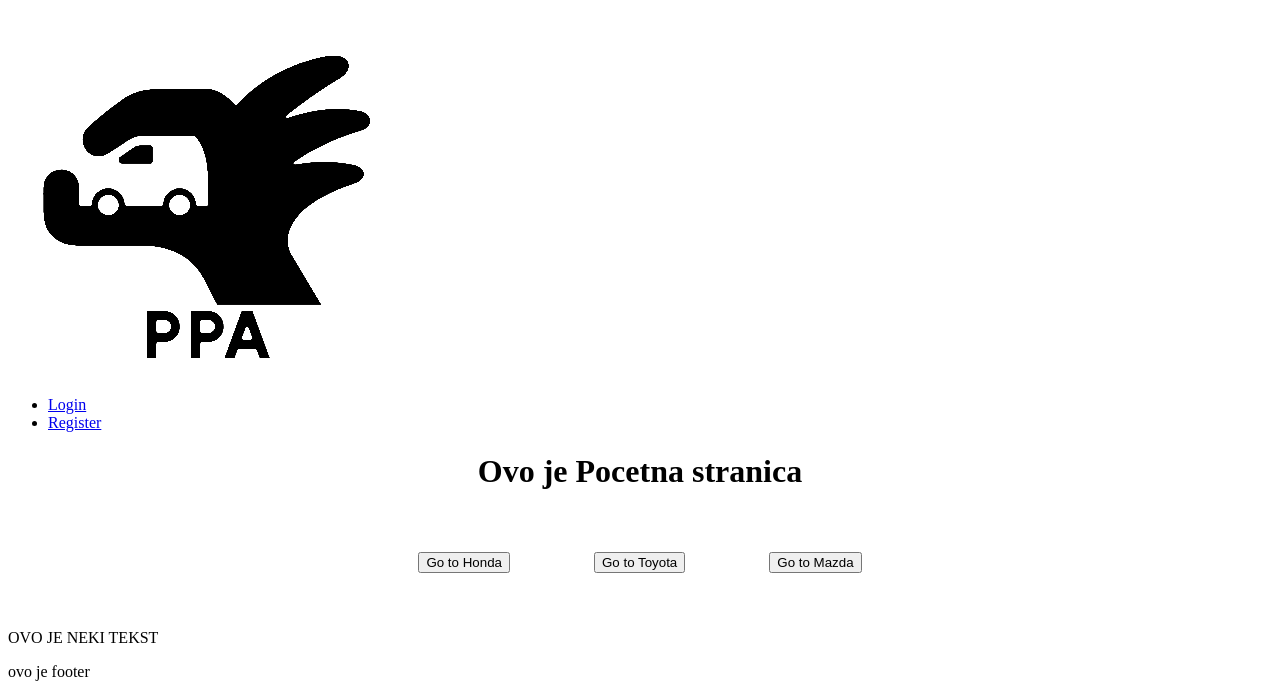
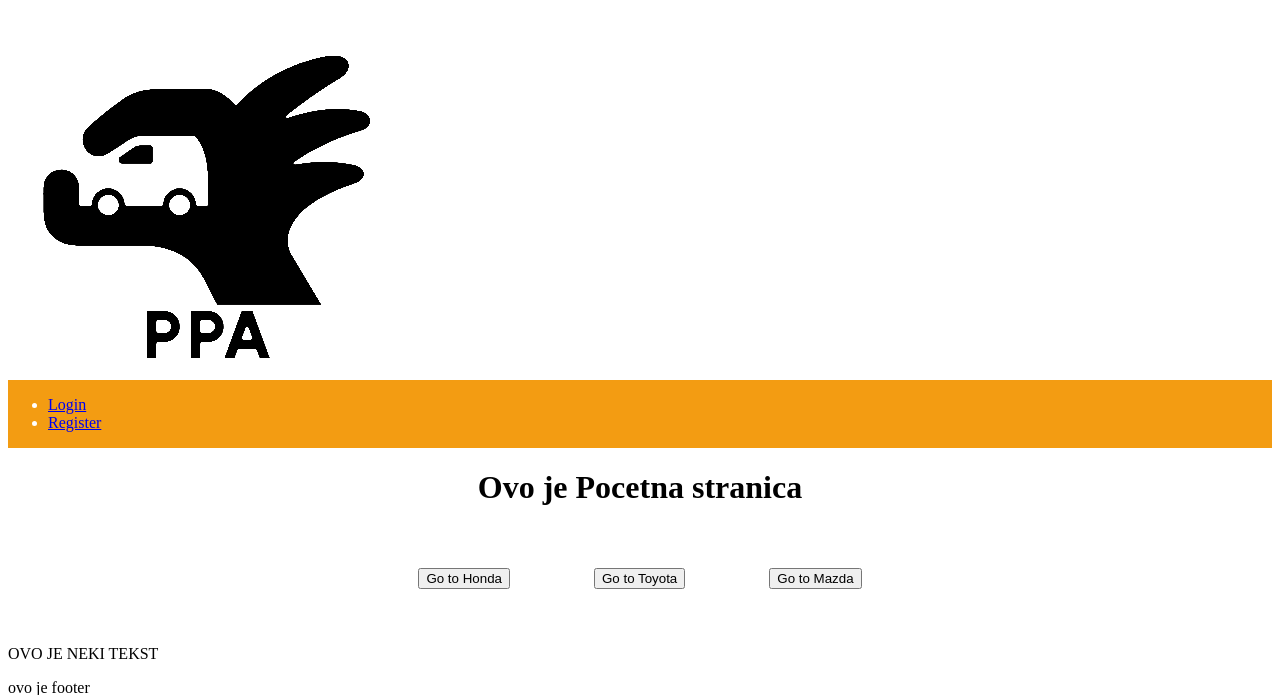
Before and after one commit to soffijamilic/maturski, a Flask app: page / in a window 1280 px wide. Shown: the top 695 px of the page. Run offline with Flask 3, Linux system fonts and the light colour scheme.

Commit message:
logo i navbar

```diff
--- a/app.py
+++ b/app.py
@@ -1,5 +1,5 @@
 import os
-from flask import Flask,request,render_template
+from flask import Flask,render_template#request
 
 app = Flask(__name__)
 app.config['LOGO_FOLDER'] = 'static/slike'
--- a/static/style.css
+++ b/static/style.css
@@ -2,9 +2,11 @@
     display: flex;
     justify-content: space-between;
     align-items: center;
-    background-color: #3a689f;
+    background-color: #F39C12;/*#7F8C8D  zelenkasta*/
     color: white;
-
+}
+li{
+    align-items:baseline;
 }
 h1{
     text-align: center;
--- a/templates/index.html
+++ b/templates/index.html
@@ -11,7 +11,7 @@
         <div class="logo">
             <img src="loggo.png" alt="Logo">
         </div>
-        <nav>
+        <nav class="navbar">
             <ul>
                 <li><a href="#">Login</a></li>
                 <li><a href="#">Register</a></li>
```
